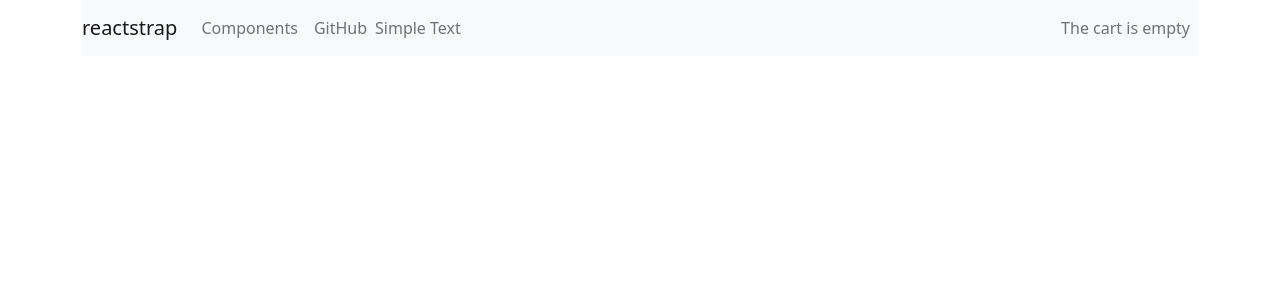
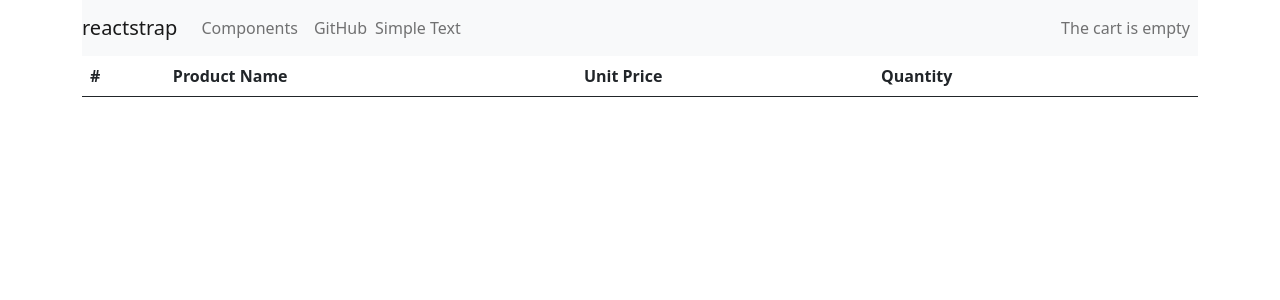
Before and after one commit to IBugraGezer/Cart-App-With-React-Redux, a React (Create React App) app: page /cart in a window 1280 px wide. Shown: the top 300 px of the page. Built offline with nearby package versions, Linux system fonts and the light colour scheme.

Commit message:
cart detail page

```diff
--- a/src/components/cart/CartDetail.js
+++ b/src/components/cart/CartDetail.js
@@ -2,10 +2,43 @@ import React, { Component } from "react";
 import { bindActionCreators } from "redux";
 import { connect } from "react-redux";
 import * as cartActions from "../../redux/actions/cartActions";
+import { Table, Button } from "reactstrap";
 
 class CartDetail extends Component {
   render() {
-    return <div></div>;
+    return (
+      <div>
+        <Table>
+          <thead>
+            <tr>
+              <th>#</th>
+              <th>Product Name</th>
+              <th>Unit Price</th>
+              <th>Quantity</th>
+              <th></th>
+            </tr>
+          </thead>
+          <tbody>
+            {this.props.cart.map((cartItem) => (
+              <tr>
+                <td>{cartItem.product.id}</td>
+                <td>{cartItem.product.productName}</td>
+                <td>{cartItem.product.unitPrice}</td>
+                <td>{cartItem.quantity}</td>
+                <td>
+                  <Button
+                    color="danger"
+                    onClick={() => this.props.actions.removeFromCart(cartItem)}
+                  >
+                    X
+                  </Button>
+                </td>
+              </tr>
+            ))}
+          </tbody>
+        </Table>
+      </div>
+    );
   }
 }
 function mapStateToProps(state) {
--- a/src/components/cart/CartSummary.js
+++ b/src/components/cart/CartSummary.js
@@ -12,6 +12,7 @@ import {
 } from "reactstrap";
 import { bindActionCreators } from "redux";
 import * as cartActions from "../../redux/actions/cartActions";
+import { Link } from "react-router-dom";
 
 class CartSummary extends Component {
   removeFromCart(cartItem) {
@@ -44,6 +45,10 @@ class CartSummary extends Component {
               ({cartItem.quantity}){cartItem.product.productName}
             </DropdownItem>
           ))}
+          <DropdownItem divider />
+          <DropdownItem>
+            <Link to={"/cart"}>Go to cart</Link>
+          </DropdownItem>
         </DropdownMenu>
       </UncontrolledDropdown>
     );
```
